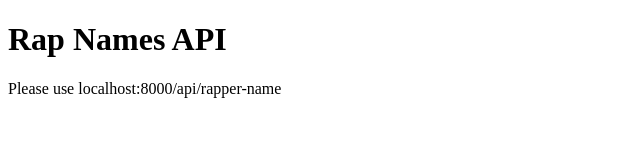
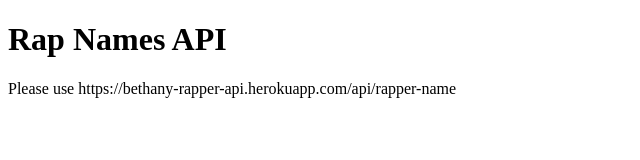
Before and after one commit to bethanynve/rap-api, a website: page index.html in a window 1280 px wide. Shown: the whole page, without its empty margins (0-640 px from the left). Drawn offline with Linux system fonts and the light colour scheme.

Commit message:
updated html documentation

```diff
--- a/index.html
+++ b/index.html
@@ -8,6 +8,6 @@
 </head>
 <body>
     <h1>Rap Names API</h1>
-    <p>Please use localhost:8000/api/rapper-name</p>
+    <p>Please use https://bethany-rapper-api.herokuapp.com/api/rapper-name</p>
 </body>
 </html>
```
